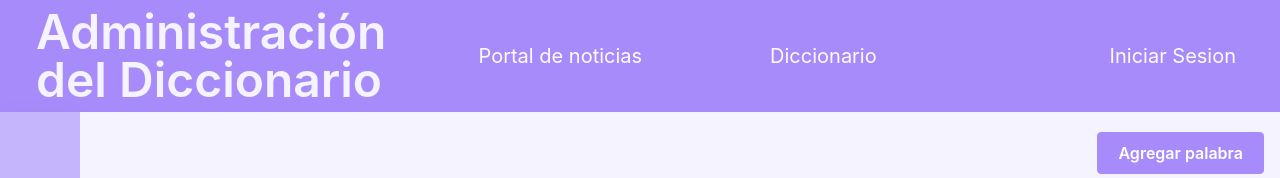
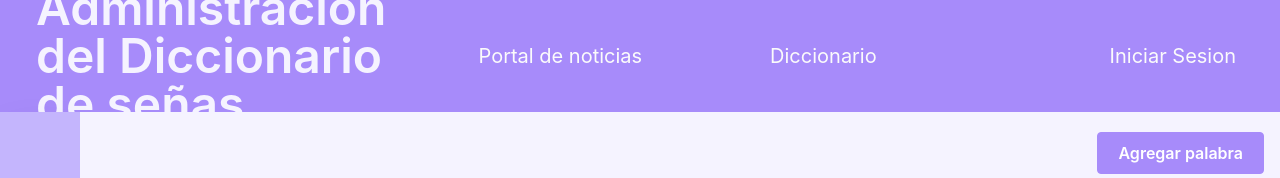
Before and after one commit to Jimeneznet/nelliezabel, a React (Create React App) app: page /admin/dictionary in a window 1280 px wide. Shown: the top 178 px of the page. Built offline with nearby package versions, Linux system fonts and the light colour scheme; no server answers; the database is empty.

Commit message:
fix:minor change

```diff
--- a/src/pages/admin/Word.tsx
+++ b/src/pages/admin/Word.tsx
@@ -9,7 +9,7 @@ const Word = () => {
     <div>
       <div className="">
 
-        <Header>Administración del Diccionario</Header>
+        <Header>Administración del Diccionario de señas</Header>
         <Layout>
 
 
```
